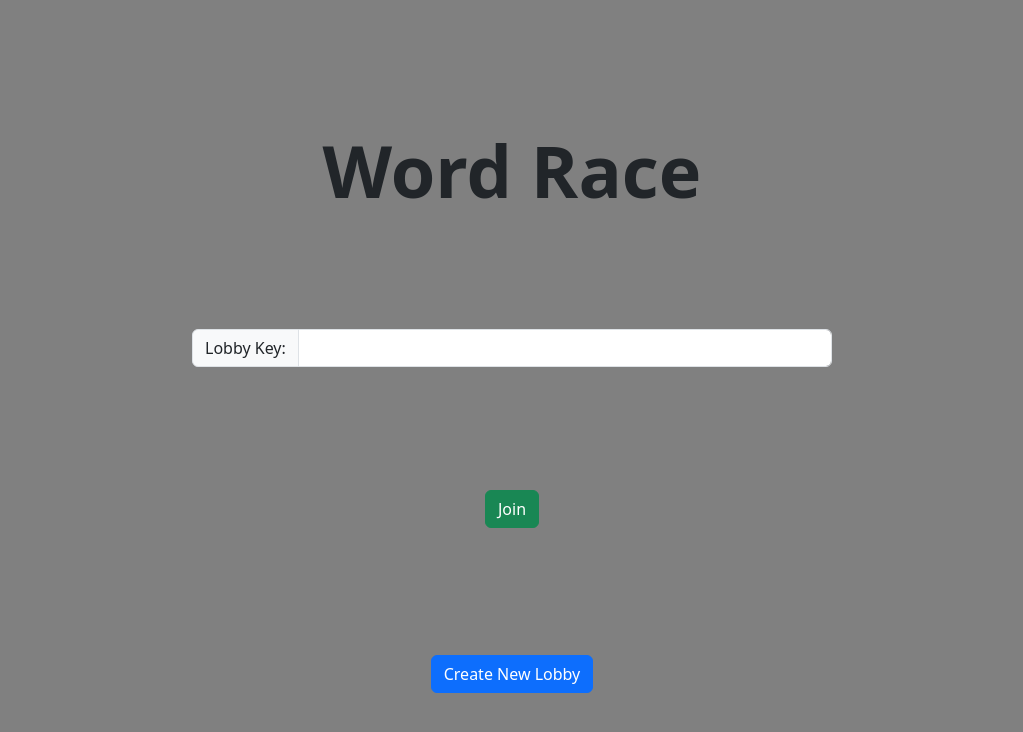
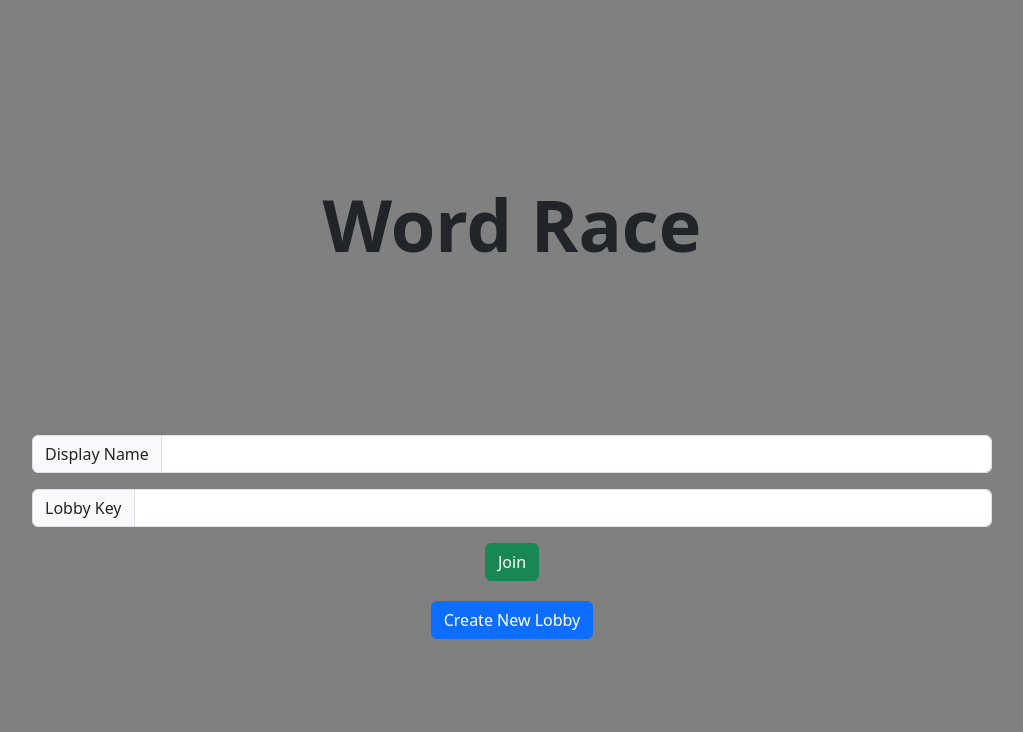
Before and after one commit to abanoubm1234567/complete-word, a React (Create React App) app in the folder ui/: page / in a window 1280 px wide. Shown: the top 732 px of the page, without its empty margins (128-1151 px from the left). Built offline with nearby package versions, Linux system fonts and the light colour scheme.

Commit message:
added error if display name is empty

```diff
--- a/ui/src/pages/HomeScreen.tsx
+++ b/ui/src/pages/HomeScreen.tsx
@@ -4,11 +4,26 @@ import { useNavigate } from "react-router-dom";
 import "../styles/HomeScreen.css";
 
 function HomeScreen() {
-  const joinLobbyKey = useRef("");
+  const joinLobbyKey = useRef<String>("");
+  const displayName = useRef<String>("");
+
   const nav = useNavigate();
 
+  const [displayNameError, setDisplayNameError] = useState<boolean>(false);
+
   const handleCreate = () => {
+    if (displayName.current === "") {
+      setDisplayNameError(true);
+      return;
+    }
     nav("/create");
+  };
+
+  const handleDisplayNameChange = (value: String) => {
+    if (displayNameError && value !== "") {
+      setDisplayNameError(false);
+    }
+    displayName.current = value;
   };
 
   return (
@@ -22,10 +37,32 @@ function HomeScreen() {
       }}
     >
       <h1 className="title">Word Race</h1>
+      <div
+        style={{
+          display: "flex",
+          flexDirection: "column",
+          alignItems: "center",
+        }}
+      >
+        <div className="input-group mb-3" style={{ width: "75vw" }}>
+          <span className="input-group-text" id="basic-addon1">
+            Display Name
+          </span>
 
-      <div className="input-group mb-3" style={{ width: "50%" }}>
+          <input
+            type="text"
+            className="form-control"
+            aria-label="Username"
+            aria-describedby="basic-addon1"
+            onChange={(e) => handleDisplayNameChange(e.target.value)}
+          />
+        </div>
+        {displayNameError ? (
+          <p style={{ color: "red" }}>Display name cannot be empty.</p>
+        ) : null}
+        <div className="input-group mb-3" style={{ width: "75vw" }}>
           <span className="input-group-text" id="basic-addon1">
-          Lobby Key:
+            Lobby Key
           </span>
 
           <input
@@ -45,6 +82,7 @@ function HomeScreen() {
           Create New Lobby
         </button>
       </div>
+    </div>
   );
 }
 
```
Lines whose indentation alone changed are shown as unchanged.
